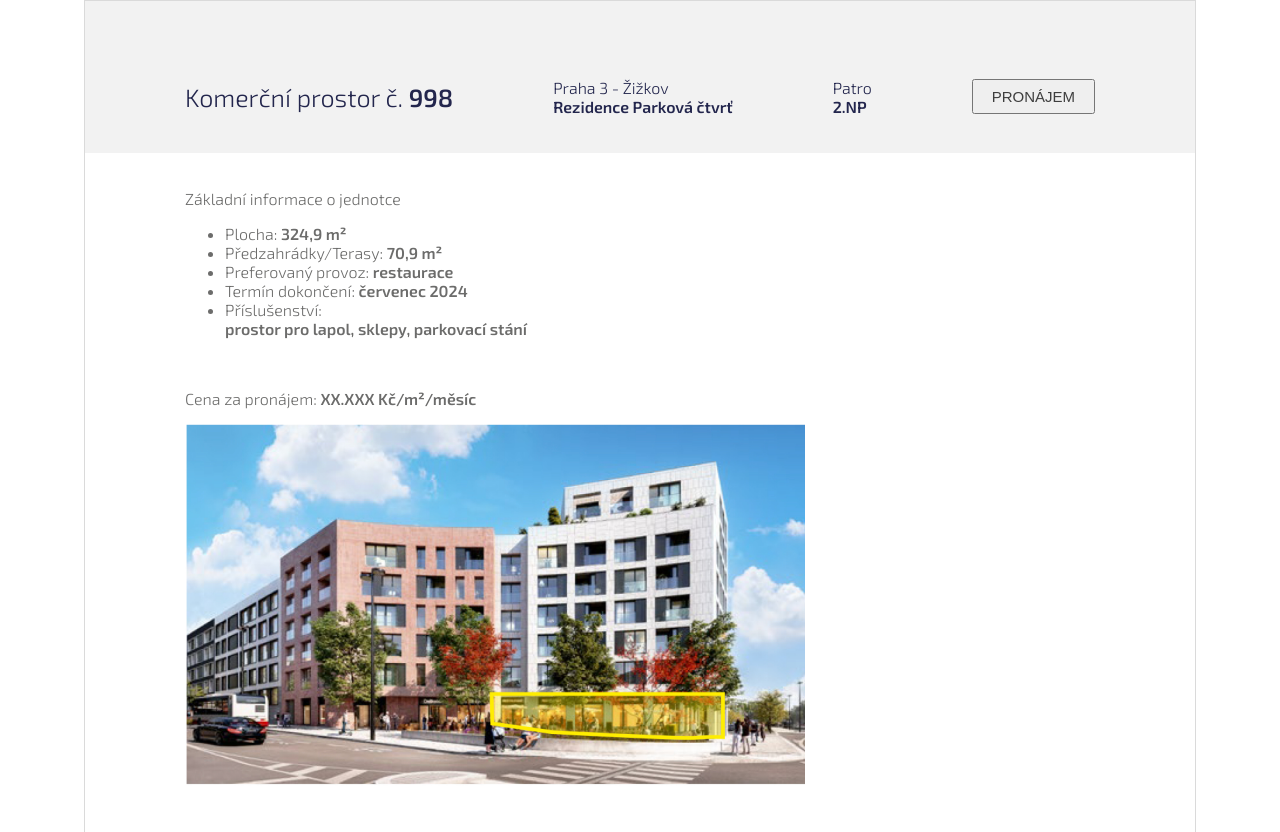
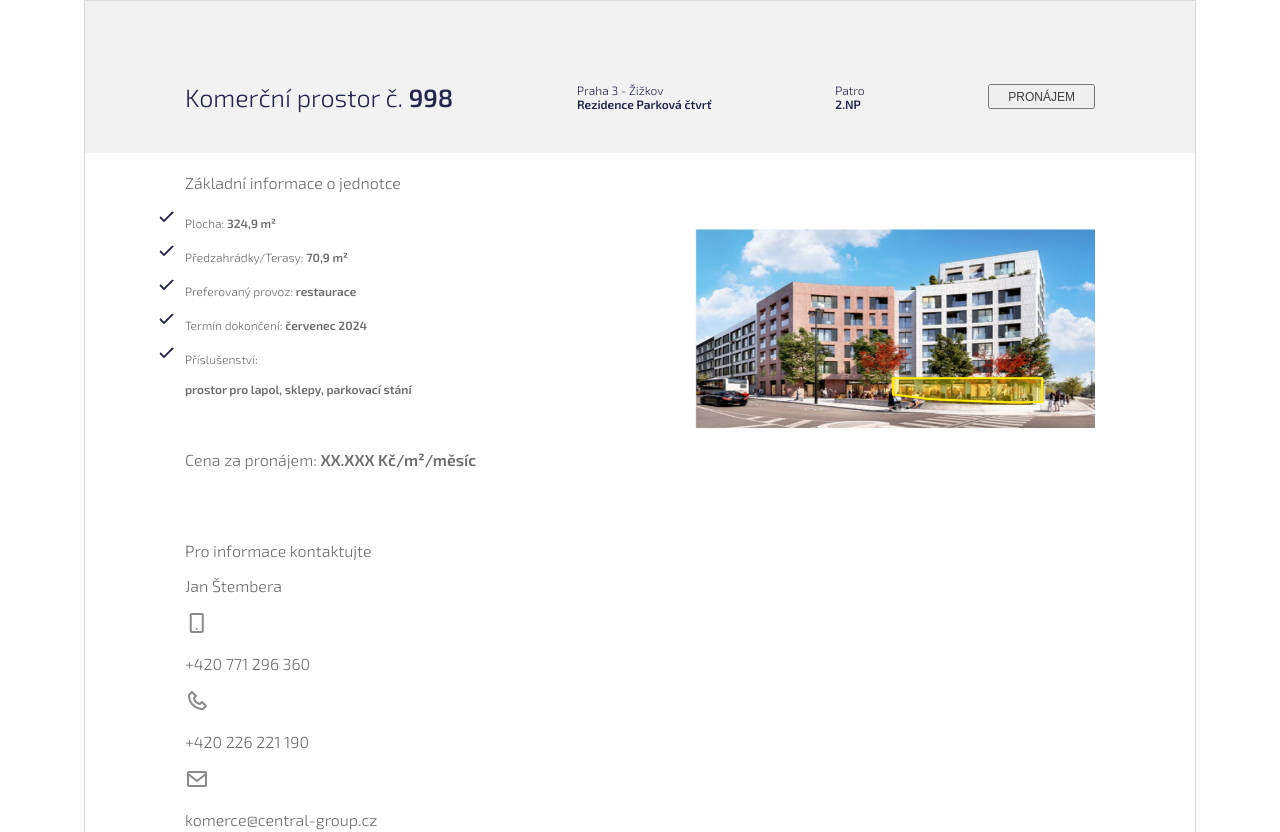
Before and after one commit to pokornajohana/central_group, a plain HTML site: page index.html in a window 1280 px wide. Shown: the top 832 px of the page. Drawn offline with Linux system fonts and the light colour scheme.

Commit message:
second section - positon

```diff
--- a/index.html
+++ b/index.html
@@ -30,8 +30,9 @@
         <button class="to_rent">Pronájem</button>
       </section>
       <section class="second_section_detail">
-        <p>Základní informace o jednotce</p>
-        <ul class="list_info">
+        <div class="left_side">
+          Základní informace o jednotce
+          <ul class="list_points">
             <li>Plocha: <strong>324,9 m²</strong></li>
             <li>Předzahrádky/Terasy: <strong>70,9 m²</strong></li>
             <li>Preferovaný provoz: <strong>restaurace</strong></li>
@@ -41,9 +42,12 @@
               <br />
               <strong>prostor pro lapol, sklepy, parkovací stání</strong>
             </li>
+
+            <br />
           </ul>
-        <br />
+
           <p>Cena za pronájem: <strong>XX.XXX Kč/m²/měsíc</strong></p>
+        </div>
         <img src="./image_building.png" alt="image_building" />
       </section>
       <section class="third_section_contact">
--- a/style.css
+++ b/style.css
@@ -32,16 +32,32 @@ h1 {
   font-size: 25px;
 }
 
-.first_content p {
-  font-size: 15px;
+.first_section_info p {
+  font-size: 12px;
 }
 
 .to_rent {
-  height: 35px;
+  height: 25px;
   padding: 0 18px;
-  font-size: 15px;
+  font-size: 12px;
   text-transform: uppercase;
   color: #3e3e3e;
 }
 
-.second_section_detail {}
+.second_section_detail {
+  display: flex;
+  justify-content: space-between;
+  align-items: center;
+}
+
+.second_section_detail img {
+  width: 400px;
+  height: 200px;
+}
+
+ul {
+  padding: 0;
+  list-style: url("./img/check_icon.png");
+  line-height: 2.5;
+  font-size: 12px;
+}
```
Also changed, not shown: img/check_icon.png (added). Lines whose indentation alone changed are shown as unchanged.
